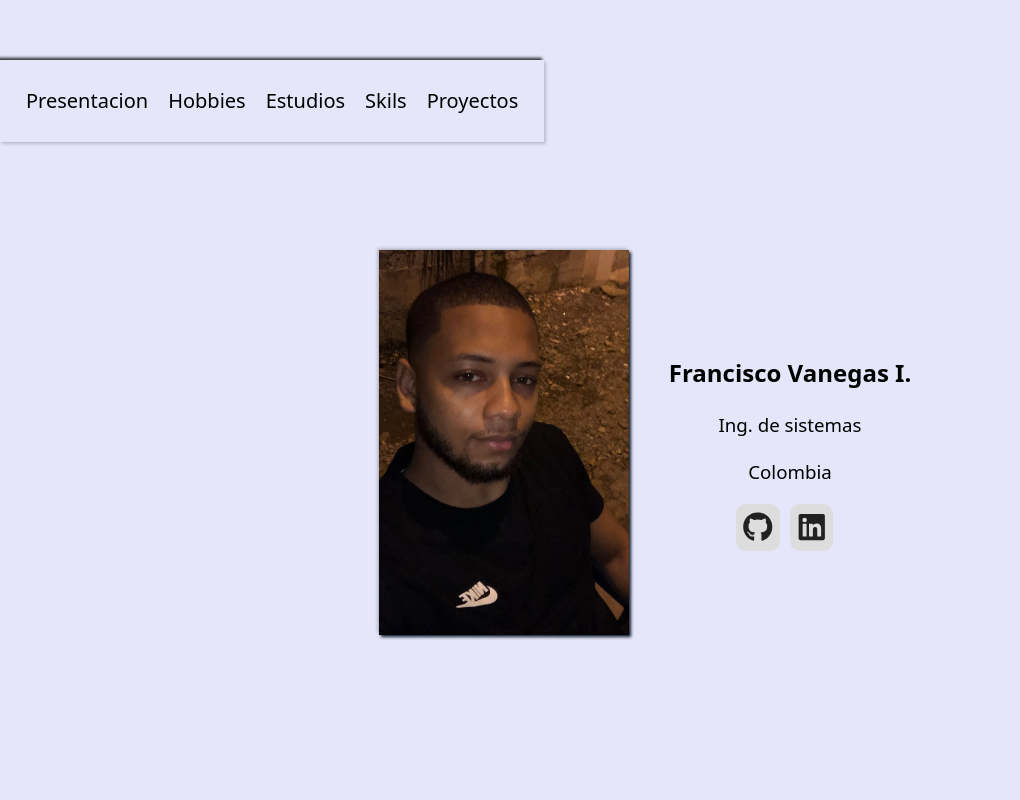
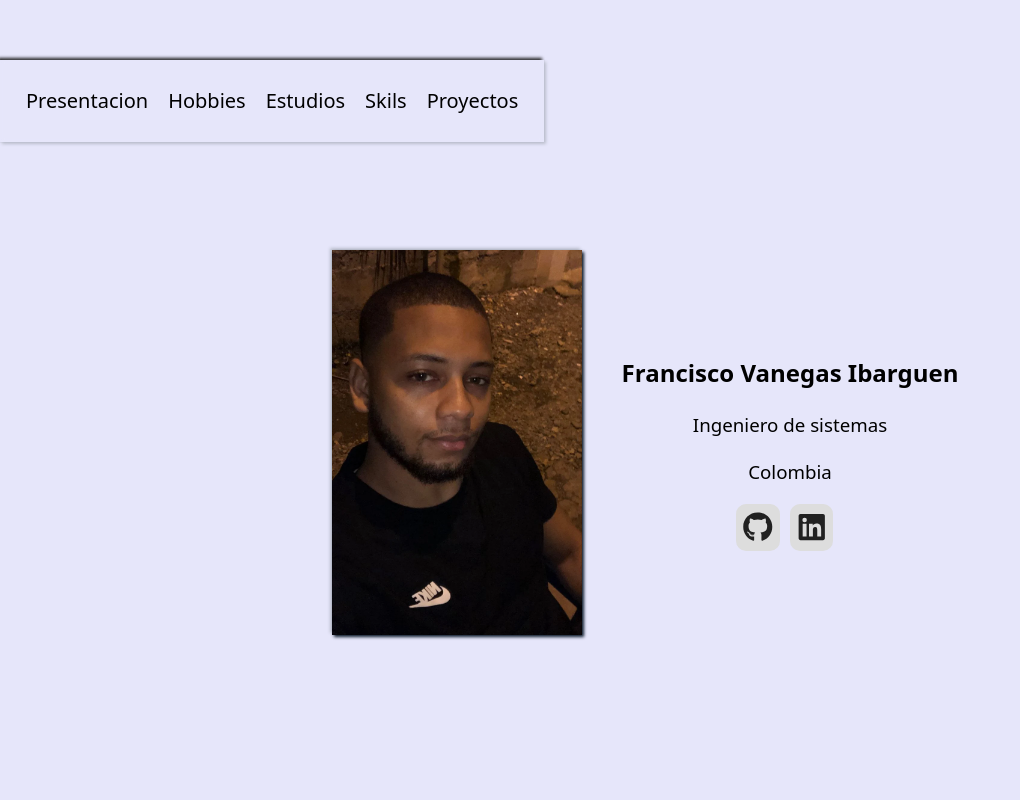
Before and after one commit to FranciscoDJVI/Portafolio, a React (Vite) app in the folder portafolio/: page / in a window 1280 px wide. Shown: the top 800 px of the page, without its empty margins (0-1020 px from the left). Built offline with nearby package versions, Linux system fonts and the light colour scheme; a web font is replaced by a local one.

Commit message:
fix: change text avatar

```diff
--- a/portafolio/src/components/Avatar.jsx
+++ b/portafolio/src/components/Avatar.jsx
@@ -21,8 +21,8 @@ function Avatar() {
         animate={{ opacity: 1, y: 0 }}
         transition={{ duration: 0.5, ease: "easeOut" }}
       >
-        <h1>Francisco Vanegas I.</h1>
-        <h3>Ing. de sistemas</h3>
+        <h1>Francisco Vanegas Ibarguen</h1>
+        <h3>Ingeniero de sistemas</h3>
         <h3>Colombia</h3>
         <a
           href="https://github.com/FranciscoDJVI"
```
